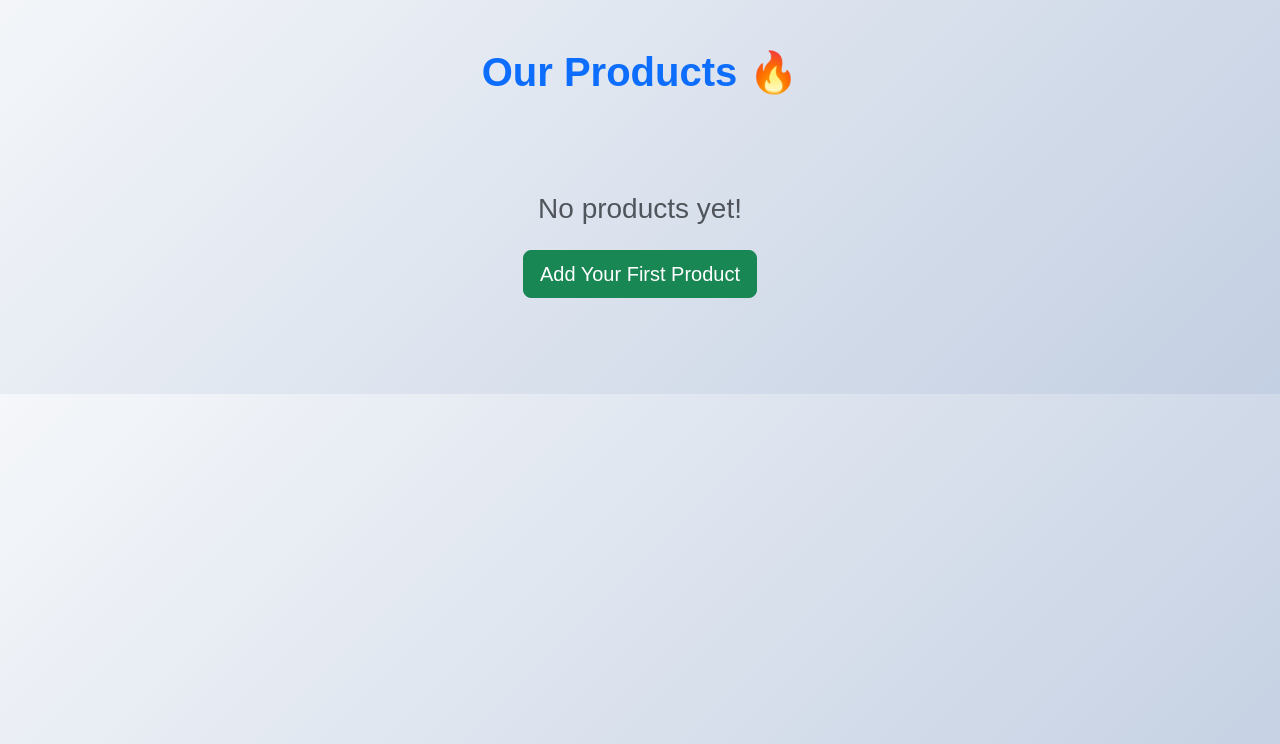
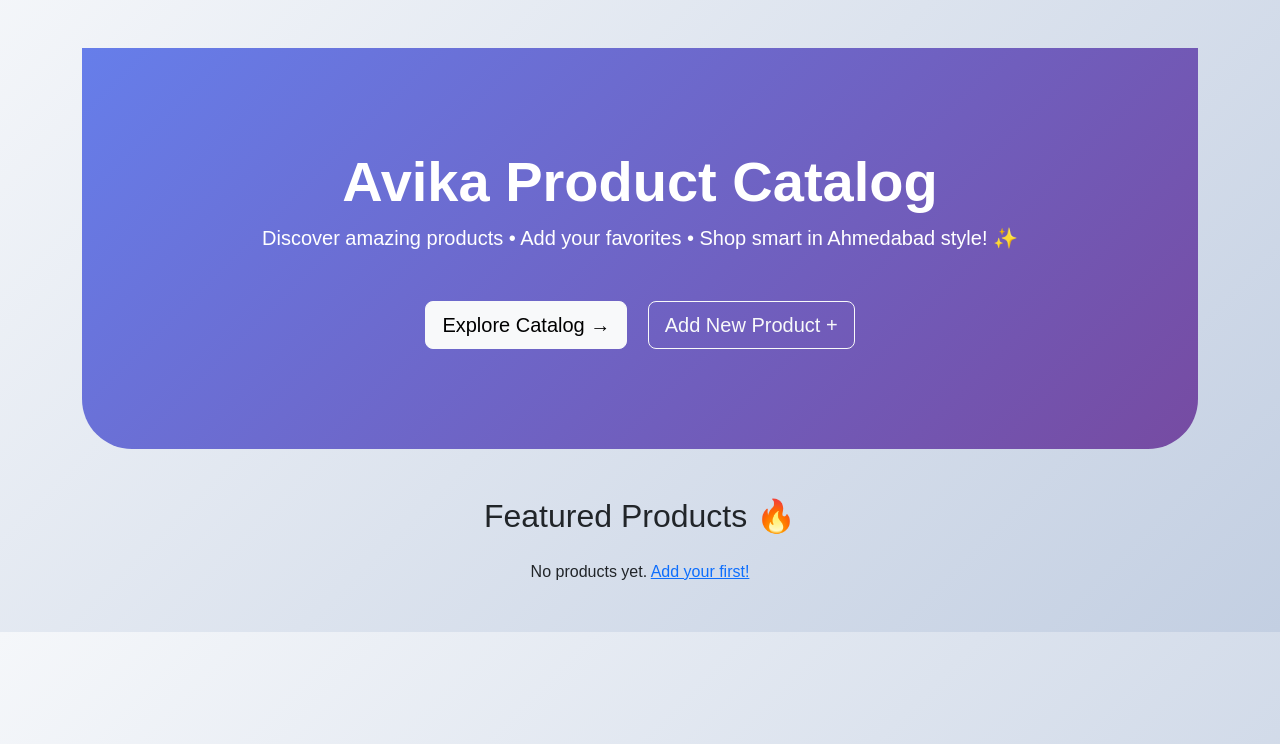
Before and after one commit to devendra-9638/avika-catalog, a Flask app: page /catalog in a window 1280 px wide. Shown: the part 56-800 px from the top of the page. Run offline with Flask 3, Linux system fonts and the light colour scheme.

Commit message:
Update catalog.html
change code

```diff
--- a/templates/catalog.html
+++ b/templates/catalog.html
@@ -1,33 +1,25 @@
 {% extends "base.html" %}
 
-{% block title %}Catalog{% endblock %}
+{% block title %}Home{% endblock %}
 
 {% block content %}
-    <h1 class="text-center mb-5 fw-bold text-primary">Our Products 🔥</h1>
+    <div class="hero">
+        <div class="container">
+            <h1 class="display-4 fw-bold">Avika Product Catalog</h1>
+            <p class="lead">Discover amazing products • Add your favorites • Shop smart in Ahmedabad style! ✨</p>
+            <div class="mt-5">
+                <a href="{{ url_for('catalog') }}" class="btn btn-light btn-lg me-3">Explore Catalog →</a>
+                <a href="{{ url_for('upload') }}" class="btn btn-outline-light btn-lg">Add New Product +</a>
+            </div>
+        </div>
+    </div>
 
-    {% if products %}
-        <div class="row row-cols-1 row-cols-md-3 g-4">
-            {% for product in products %}
-                <div class="col">
-                    <div class="card h-100">
-                        {% if product.images %}
-                            <img src="{{ url_for('static', filename='uploads/' + product.images[0]) }}" class="card-img-top" alt="{{ product.name }}">
-                        {% else %}
-                            <img src="https://via.placeholder.com/300x220?text=No+Image" class="card-img-top" alt="No Image">
-                        {% endif %}
-                        <div class="card-body text-center">
-                            <h5 class="card-title fw-bold">{{ product.name }}</h5>
-                            <p class="price-badge">₹ {{ "%.2f"|format(product.price) }}</p>
-                            <a href="{{ url_for('product_detail', pid=product.id) }}" class="btn btn-primary mt-3">View Details</a>
-                        </div>
-                    </div>
-                </div>
-            {% endfor %}
-        </div>
-    {% else %}
-        <div class="text-center py-5">
-            <h3 class="text-muted">No products yet!</h3>
-            <a href="{{ url_for('upload') }}" class="btn btn-lg btn-success mt-3">Add Your First Product</a>
-        </div>
-    {% endif %}
+    <div class="container mt-5">
+        <h2 class="text-center mb-4">Featured Products 🔥</h2>
+        {% if products %}
+            <!-- products grid -->
+        {% else %}
+            <p class="text-center">No products yet. <a href="{{ url_for('upload') }}">Add your first!</a></p>
+        {% endif %}
+    </div>
 {% endblock %}
```
